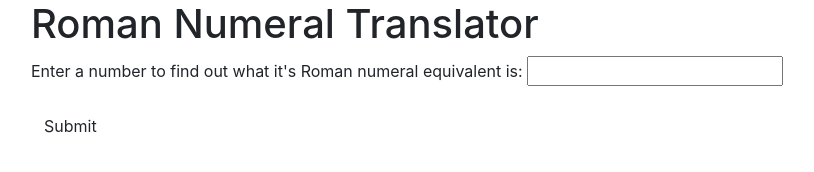
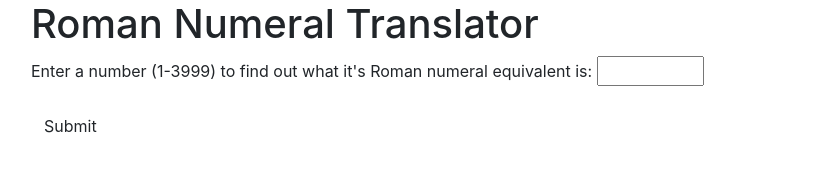
Before and after one commit to hubba180/Roman-Numerals, a plain HTML site: page index.html in a window 1280 px wide. Shown: the whole page, without its empty margins (54-868 px from the left). Drawn offline with nearby package versions, Linux system fonts and the light colour scheme.

Commit message:
add number type to form and a min and max for number inputs.
Co-authored-by: Sara Kane <kane.sarak@gmail.com>,Kyle Hubbard <kyle.james.hubbard@gmail.com>

```diff
--- a/index.html
+++ b/index.html
@@ -14,8 +14,8 @@
       <h1>Roman Numeral Translator</h1>
       <form id="numberInput">
         <div class="form-group">
-          <label for="userNumber">Enter a number to find out what it's Roman numeral equivalent is:</label>
-          <input id="userNumber" type="value">
+          <label for="userNumber">Enter a number (1-3999) to find out what it's Roman numeral equivalent is:</label>
+          <input id="userNumber" type="number" min="1" max="3999" required>
         </div>
         <button type="submit" class="btn">Submit</button>
       </form>
```
